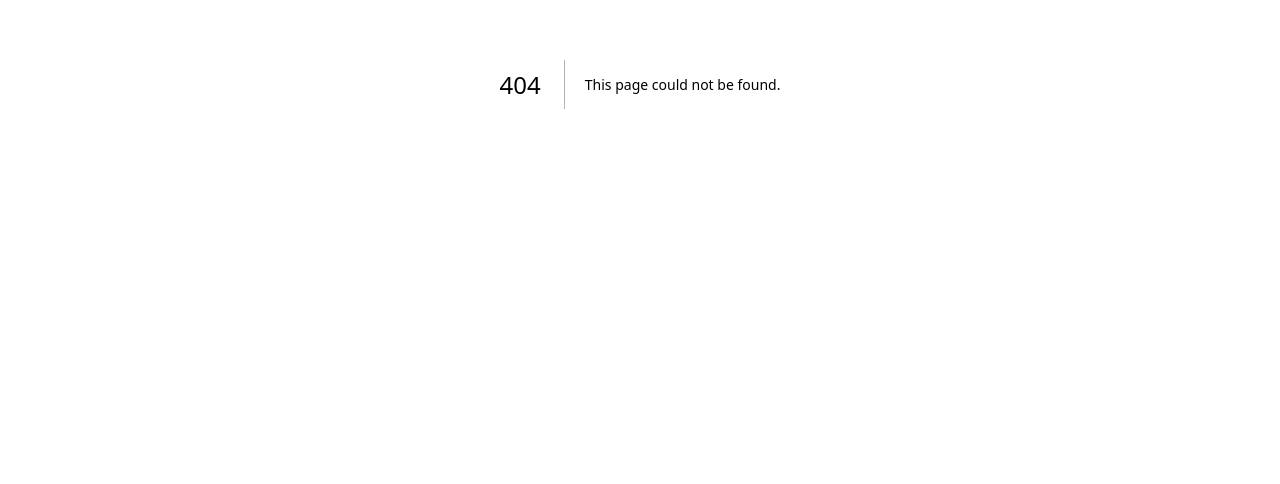
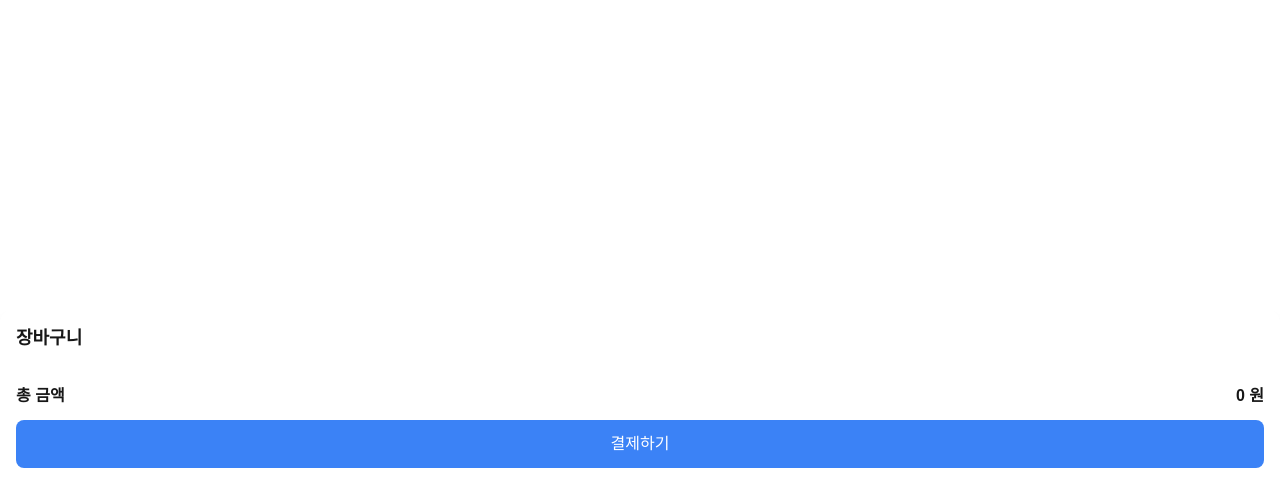
Before and after one commit to dlfmadmfeo/junhee-chat-front, a Next.js app: page /cafe/cart in a window 1280 px wide. Before the commit this address had no page. Shown: the part 316-800 px from the top of the page. Built offline with nearby package versions, Linux system fonts and the light colour scheme.

Commit message:
카페메뉴결제 구현 진행중

```diff
--- a/package.json
+++ b/package.json
@@ -3,7 +3,7 @@
   "version": "0.1.0",
   "private": true,
   "scripts": {
-    "dev": "next dev",
+    "dev": "next dev --turbopack",
     "build": "next build",
     "start": "next start",
     "lint": "next lint",
--- /dev/null
+++ b/src/app/cafe/cart/page.tsx
@@ -0,0 +1,55 @@
+'use client';
+
+import { useCartStore } from '@/store/cartStore';
+import { motion, AnimatePresence } from 'framer-motion';
+
+export default function CartDrawer() {
+  const { items, removeItem, increment, decrement } = useCartStore();
+  const totalCost = items.reduce((sum, i) => sum + i.price * i.quantity, 0).toLocaleString();
+
+  return (
+    <motion.div initial={{ y: 0 }} animate={{ y: 0 }} transition={{ duration: 0.3 }} className="fixed bottom-0 left-0 right-0 bg-white shadow-lg rounded-t-2xl p-4">
+      <h2 className="text-lg font-bold mb-4">장바구니</h2>
+
+      <ul className="space-y-3 max-h-[400] overflow-y-auto">
+        <AnimatePresence>
+          {items.map((item) => (
+            <motion.li key={item.id} exit={{ opacity: 0, x: -20 }} className="flex justify-between items-center border-b py-3 hover:bg-gray-50 rounded">
+              {/* 왼쪽: 썸네일 + 상품명 + 가격 */}
+              <div className="flex items-center gap-3">
+                {item.imageUrl && <img src={item.imageUrl} className="w-12 h-12 object-cover rounded" />}
+                <div>
+                  <p className="font-medium">{item.name}</p>
+                  <p className="text-sm text-gray-500">{(item.price * item.quantity).toLocaleString()} 원</p>
+                </div>
+              </div>
+              {/* 오른쪽: 수량조절 + 삭제 */}
+              <div className="flex items-center gap-3">
+                <div className="flex items-center gap-2">
+                  <button className="w-8 h-8 flex items-center justify-center border rounded-full hover:bg-gray-100" onClick={() => decrement(item.id)}>
+                    -
+                  </button>
+                  <span className="w-6 text-center">{item.quantity}</span>
+                  <button className="w-8 h-8 flex items-center justify-center border rounded-full hover:bg-gray-100" onClick={() => increment(item.id)}>
+                    +
+                  </button>
+                </div>
+                <button className="text-red-500 text-xl hover:text-red-600" onClick={() => removeItem(item.id)}>
+                  🗑
+                </button>
+              </div>
+            </motion.li>
+          ))}
+        </AnimatePresence>
+      </ul>
+
+      {/* 총 금액 */}
+      <div className="mt-4 flex justify-between items-center font-bold">
+        <span>총 금액</span>
+        <span>{totalCost} 원</span>
+      </div>
+
+      <button className="w-full mt-3 py-3 bg-blue-500 text-white rounded-lg">결제하기</button>
+    </motion.div>
+  );
+}
--- /dev/null
+++ b/src/app/cafe/menu/page.tsx
@@ -0,0 +1,55 @@
+'use client';
+import { useCartStore } from '@/store/cartStore';
+import menuList from '@/data/cartItems.json';
+import { CartItem } from '@/app/types/cart';
+import { useToastStore } from '@/store/toastStore';
+import Link from 'next/link';
+
+export default function MenuPage() {
+  const { addItem, items } = useCartStore();
+  const { notify } = useToastStore();
+
+  const addItemHandler = (menu: CartItem) => {
+    addItem({ ...menu, quantity: 1 });
+    notify('장바구니에 담았어요');
+  };
+
+  return (
+    <div className="p-6">
+      <div className="flex justify-between">
+        <h1 className="text-2xl font-bold mb-4">메뉴판</h1>
+        {/* 장바구니 */}
+        <Link href={'/cafe/cart'} className="relative">
+          <svg xmlns="http://www.w3.org/2000/svg" viewBox="0 0 576 512" className="w-7 h-7 fill-current text-gray-800">
+            <path
+              d="M0 24C0 10.7 10.7 0 24 0H69.5c22.1 0
+             41.5 15.2 46.6 36.7L128.5 96H552c13.3
+             0 24 10.7 24 24c0 2.7-.5 5.4-1.4
+             7.9l-72 192c-7.3 19.4-25.9
+             32.1-46.6 32.1H183.5l5.4 24H520c13.3
+             0 24 10.7 24 24s-10.7 24-24
+             24H160c-11.1 0-20.6-7.6-23.1-18.4l-63-280H24C10.7
+             128 0 117.3 0 104V24zM128
+             464a48 48 0 1 1 96 0 48 48 0 1 1-96
+             0zm288 0a48 48 0 1 1 96 0 48 48 0 1
+             1-96 0z"
+            />
+          </svg>
+          <span className="absolute -top-2 -right-3 bg-red-500 text-white text-xs w-5 h-5 flex items-center justify-center rounded-full">{items.length}</span>
+        </Link>
+      </div>
+      <div className="grid grid-cols-2 md:grid-cols-4 lg:grid-cols-8 gap-4">
+        {menuList.map((menu) => (
+          <div key={menu.id} className="border rounded-lg p-3 shadow-sm hover:shadow-md transition">
+            <img src={menu.imageUrl} alt={menu.name} className="w-full h-32 object-cover rounded" />
+            <h2 className="mt-2 font-medium">{menu.name}</h2>
+            <p className="text-gray-500">{menu.price.toLocaleString()} 원</p>
+            <button onClick={() => addItemHandler(menu)} className="w-full mt-2 py-1 bg-blue-500 text-white rounded-lg">
+              담기
+            </button>
+          </div>
+        ))}
+      </div>
+    </div>
+  );
+}
--- a/src/app/layout.tsx
+++ b/src/app/layout.tsx
@@ -1,5 +1,6 @@
-import "./globals.css";
-import Head from "next/head";
+import './globals.css';
+import Head from 'next/head';
+import Toast from '@/components/Toast';
 
 export default function RootLayout({
   children,
@@ -9,10 +10,12 @@ export default function RootLayout({
   return (
     <html lang="ko">
       <Head>
-        <meta name="author" content="조준희"  />
-        <meta name="keywords" content="ChatApp, 채팅, 실시간"  />
+        <meta name="author" content="조준희" />
+        <meta name="keywords" content="ChatApp, 채팅, 실시간" />
       </Head>
-      <body>{children}</body>
+      <body>
+        {children} <Toast />
+      </body>
     </html>
   );
 }
--- /dev/null
+++ b/src/app/types/cart.ts
@@ -0,0 +1,7 @@
+export interface CartItem {
+  id: number; // 상품 고유 ID
+  name: string; // 상품명
+  price: number; // 가격
+  quantity: number; // 개수
+  imageUrl?: string;
+}
--- /dev/null
+++ b/src/components/Toast.tsx
@@ -0,0 +1,26 @@
+'use client';
+
+import { useToastStore } from '@/store/toastStore';
+import { motion, AnimatePresence } from 'framer-motion';
+
+export default function Toast() {
+  const { show, message } = useToastStore();
+  return (
+    <>
+      <AnimatePresence>
+        {show && (
+          <motion.div
+            initial={{ opacity: 0 }}
+            animate={{ opacity: 1 }}
+            exit={{ opacity: 0 }}
+            transition={{ duration: 0.2 }}
+            className="fixed bottom-0 left-1/2 -translate-x-1/2 -translate-y-1/2
+                     bg-black text-white px-6 py-3 rounded-lg shadow-lg z-50"
+          >
+            {message}
+          </motion.div>
+        )}
+      </AnimatePresence>
+    </>
+  );
+}
--- /dev/null
+++ b/src/data/cartItems.json
@@ -0,0 +1,72 @@
+[
+  {
+    "id": 1,
+    "name": "아메리카노",
+    "price": 3000,
+    "quantity": 1,
+    "imageUrl": "https://upload.wikimedia.org/wikipedia/commons/4/45/A_small_cup_of_coffee.JPG"
+  },
+  {
+    "id": 2,
+    "name": "카페라떼",
+    "price": 4000,
+    "quantity": 1,
+    "imageUrl": "https://upload.wikimedia.org/wikipedia/commons/f/f4/Cafe_Latte.jpg"
+  },
+  {
+    "id": 3,
+    "name": "카푸치노",
+    "price": 4200,
+    "quantity": 1,
+    "imageUrl": "https://upload.wikimedia.org/wikipedia/commons/c/c8/Cappuccino_at_Sightglass_Coffee.jpg"
+  },
+  {
+    "id": 4,
+    "name": "카라멜 마키아토",
+    "price": 4800,
+    "quantity": 1,
+    "imageUrl": "https://upload.wikimedia.org/wikipedia/commons/d/dc/Latte_Macchiato_%281%29.jpg"
+  },
+  {
+    "id": 5,
+    "name": "바닐라 라떼",
+    "price": 4500,
+    "quantity": 1,
+    "imageUrl": "https://upload.wikimedia.org/wikipedia/commons/b/bc/Vanilla_Latte_%285339583568%29.jpg"
+  },
+  {
+    "id": 6,
+    "name": "콜드브루",
+    "price": 3500,
+    "quantity": 1,
+    "imageUrl": "https://upload.wikimedia.org/wikipedia/commons/d/df/Cold_Brew_Coffee.jpg"
+  },
+  {
+    "id": 7,
+    "name": "딸기 스무디",
+    "price": 5500,
+    "quantity": 1,
+    "imageUrl": "https://upload.wikimedia.org/wikipedia/commons/1/1d/Strawberry_smoothie.png"
+  },
+  {
+    "id": 8,
+    "name": "망고 주스",
+    "price": 5000,
+    "quantity": 1,
+    "imageUrl": "https://upload.wikimedia.org/wikipedia/commons/f/ff/Mango_Smoothie.JPG"
+  },
+  {
+    "id": 9,
+    "name": "초콜릿 케이크",
+    "price": 6000,
+    "quantity": 1,
+    "imageUrl": "https://upload.wikimedia.org/wikipedia/commons/d/d8/Chocolate_Cake_%28Unsplash%29.jpg"
+  },
+  {
+    "id": 10,
+    "name": "치즈케이크",
+    "price": 6500,
+    "quantity": 1,
+    "imageUrl": "https://upload.wikimedia.org/wikipedia/commons/d/de/CHEESE_CAKE.JPG"
+  }
+]
--- /dev/null
+++ b/src/store/cartStore.ts
@@ -0,0 +1,62 @@
+import { create } from 'zustand';
+import { persist } from 'zustand/middleware';
+import { CartItem } from '@/app/types/cart';
+
+interface CartState {
+  items: CartItem[];
+  addItem: (item: CartItem) => void;
+  removeItem: (id: number) => void;
+  clear: () => void;
+  increment: (id: number) => void;
+  decrement: (id: number) => void;
+}
+
+export const useCartStore = create<CartState>()(
+  persist(
+    (set) => ({
+      items: [],
+      addItem: (item) =>
+        set((state) => {
+          console.log('item: ', item);
+          const cartItem = state.items.find((i) => i.id === item.id);
+          if (cartItem) {
+            return {
+              items: state.items.map((i) => (i.id === item.id ? { ...i, quantity: i.quantity + 1 } : i)),
+            };
+          }
+          return { items: [...state.items, { ...item, quantity: 1 }] };
+        }),
+      removeItem: (id) =>
+        set((state) => ({
+          items: state.items.filter((i) => i.id !== id),
+        })),
+      clear: () => set({ items: [] }),
+      increment: (id) =>
+        set((state) => {
+          return {
+            items: state.items.map((item) => {
+              if (item.id === id) {
+                return { ...item, quantity: item.quantity + 1 };
+              } else {
+                return item;
+              }
+            }),
+          };
+        }),
+      decrement: (id) =>
+        set((state) => {
+          return {
+            items: state.items.map((item) => {
+              if (item.id === id) {
+                const quantity = item.quantity > 1 ? item.quantity - 1 : item.quantity;
+                return { ...item, quantity: quantity };
+              } else {
+                return item;
+              }
+            }),
+          };
+        }),
+    }),
+    { name: 'cart-storage' },
+  ),
+);
--- /dev/null
+++ b/src/store/toastStore.ts
@@ -0,0 +1,20 @@
+import { create } from 'zustand';
+
+interface ToastState {
+  message: string;
+  show: boolean;
+  notify: (message: string) => void;
+  clear: () => void;
+}
+
+export const useToastStore = create<ToastState>((set) => ({
+  message: '',
+  show: false,
+  notify: (message) => {
+    set({ message: message, show: true });
+    setTimeout(() => set({ show: false }), 1500);
+  },
+  clear: () => {
+    set({ message: '', show: false });
+  },
+}));
```
Also changed, not shown: tsconfig.json (+2 -9 lines).
